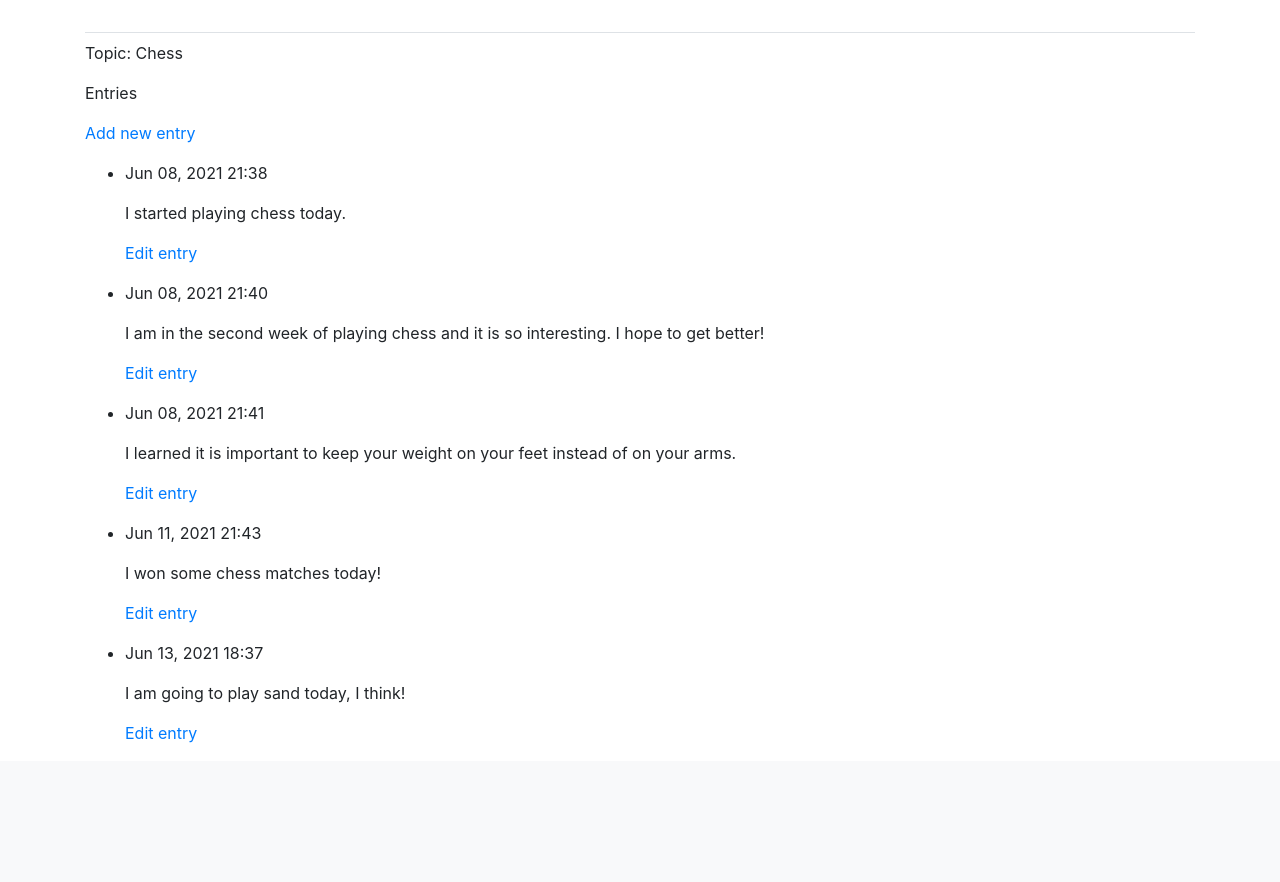
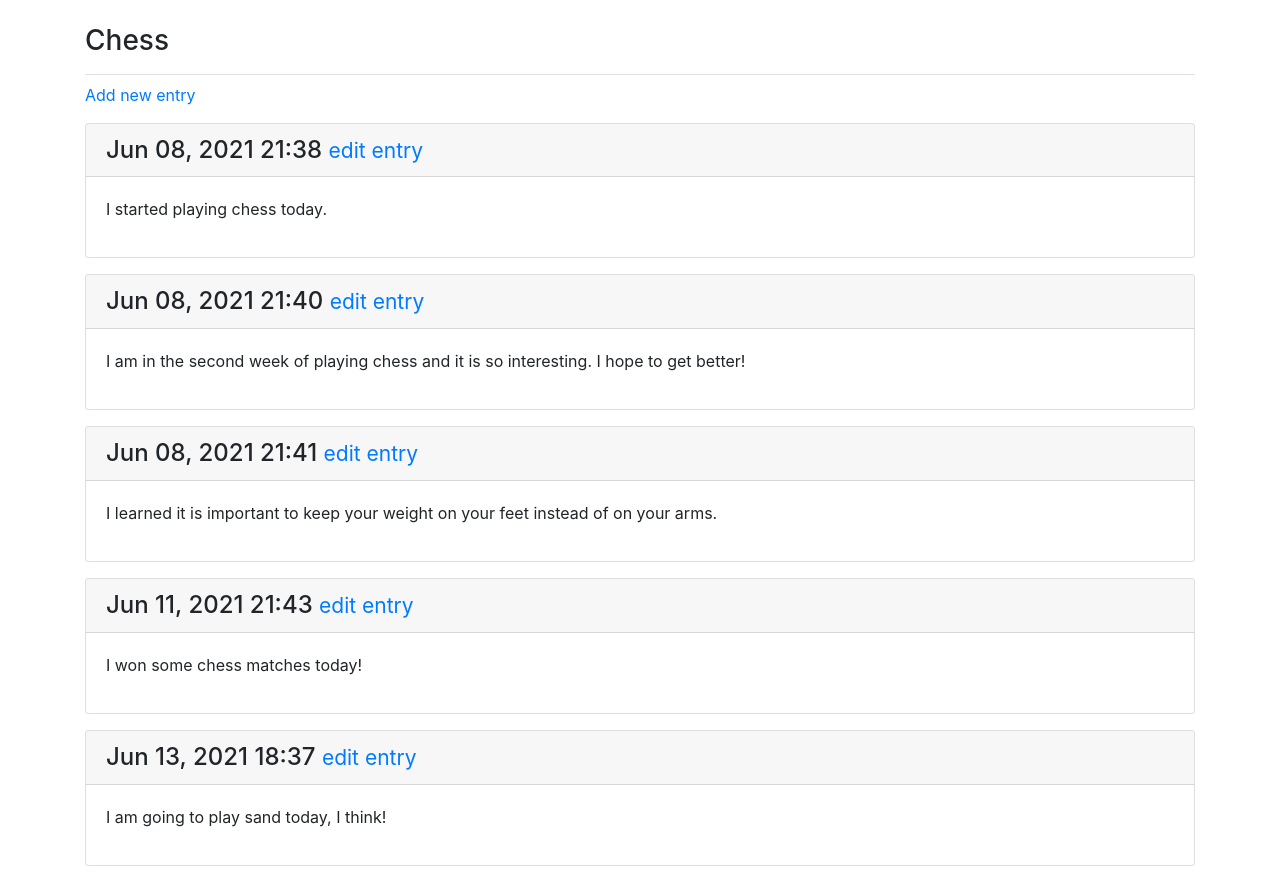
Before and after one commit to grvcmd/learning_log, a Django app: template learning_logs/templates/learning_logs/topic.html in a window 1280 px wide. Shown: the part 58-940 px from the top of the page. Before the commit the page ends 801 px from the top, so only its background shows below. Run offline with Django 3.2, Linux system fonts and the light colour scheme; the template is opened without the code that fills it: values that come from a table or form of the project are taken from there, others are empty; data comes from the database, SQL or seed files in the repository; some libraries are stand-ins or nearby versions.

Commit message:
Style the Topics page.

```diff
--- a/learning_logs/templates/learning_logs/topic.html
+++ b/learning_logs/templates/learning_logs/topic.html
@@ -1,26 +1,26 @@
 {% extends "learning_logs/base.html" %}
 
+{% block page_header %}
+    <h3>{{ topic }}</h3>
+{% endblock page_header %}
+
 {% block content %}
-
-    <p>Topic: {{ topic }}</p>
-
-    <p>Entries</p>
     <p>
         <a href="{% url 'learning_logs:new_entry' topic.id %}">Add new entry</a>
     </p>
 
-    <ul>
     {% for entry in entries %}
-        <li>
-            <p>{{ entry.date_added|date:'M d, Y H:i' }}</p>
-            <p>{{ entry.text|linebreaks }}</p>
-            <p>
-                <a href="{% url 'learning_logs:edit_entry' entry.id %}">Edit entry</a>
-            </p>
-        </li>
+        <div class="card mb-3">
+            <h4 class="card-header">
+                {{ entry.date_added|date:'M d, Y H:i' }}
+                <small><a href="{% url 'learning_logs:edit_entry' entry.id %}">edit entry</a></small>
+            </h4>
+            <div class="card-body">
+                {{ entry.text|linebreaks }}
+            </div>
+        </div>
     {% empty %}
-        <li>There are no entries for this topic yet.</li>
+        <p>There are no entries for this topic yet.</p>
     {% endfor %}
-    </ul>
 
 {% endblock content %}
```
